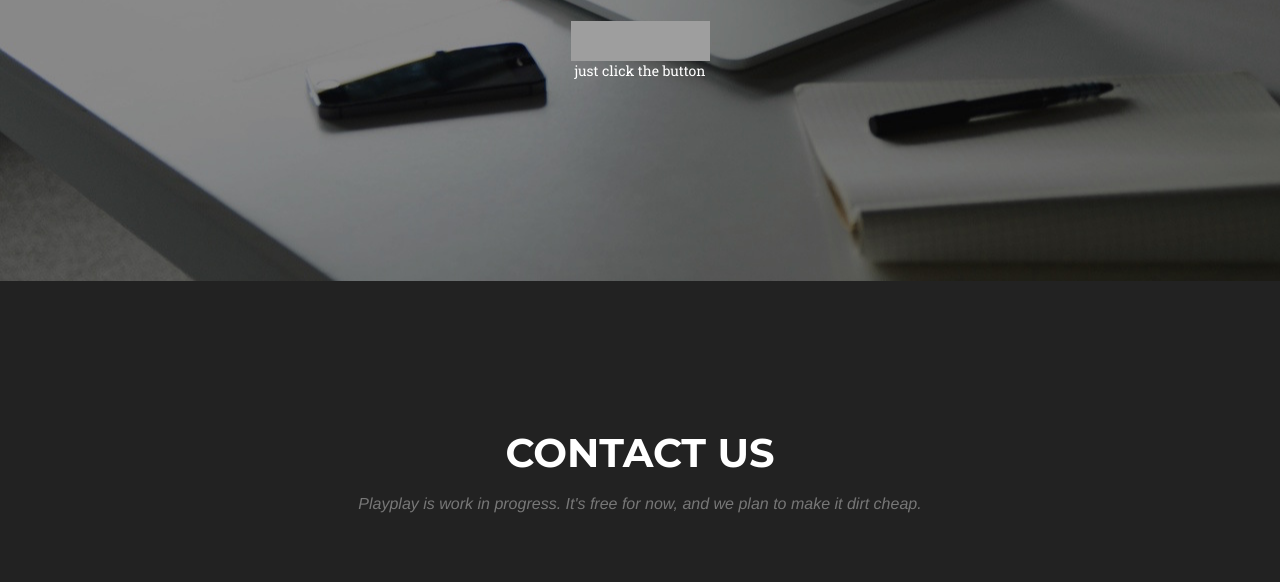
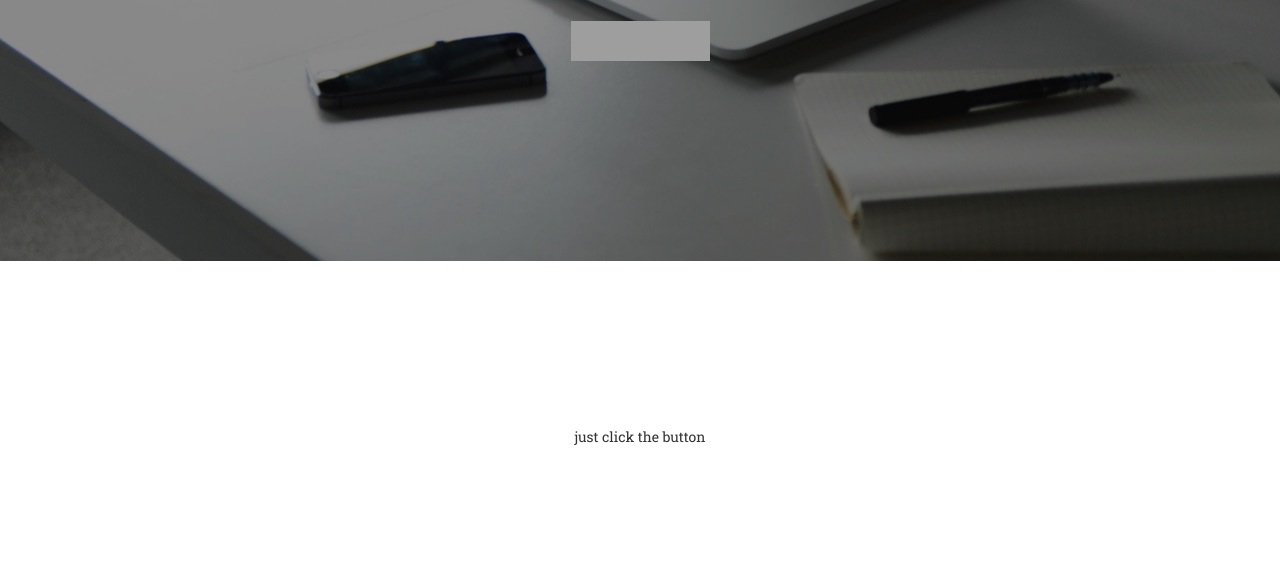
Before and after one commit to playplayio/playplay.io, a plain HTML site: page index.html in a window 1280 px wide. Shown: the part 469-1051 px from the top of the page. Drawn offline with nearby package versions, Linux system fonts and the light colour scheme; grey boxes are pictures that could not be loaded; a web font is replaced by a local one.

Commit message:
Hide header on error or success.

```diff
--- a/index.html
+++ b/index.html
@@ -72,10 +72,19 @@
                 <div class="intro-lead-in">Got Slack and a Ping-Pong table?</div>
                 <div class="intro-heading">PING-PONG FOR SLACK</div>
                 <a class="page-scroll" href="https://slack.com/oauth/authorize?scope=bot&client_id=17032864353.17033629782"><img alt="Add to Slack" height="40" width="139" src="https://platform.slack-edge.com/img/add_to_slack.png" srcset="https://platform.slack-edge.com/img/add_to_slack.png 1x, https://platform.slack-edge.com/img/add_to_slack@2x.png 2x"></a>
-                <div id="messages">just click the button</div>
             </div>
         </div>
     </header>
+
+    <section id="success">
+      <div class="container">
+        <div class="row">
+          <div class="col-lg-12 text-center">
+            <div id="messages" class="alert">just click the button</div>
+          </div>
+        </div>
+      </div>
+    </section>
 
     <!-- Contact Section -->
     <section id="contact">
--- a/js/register.js
+++ b/js/register.js
@@ -1,12 +1,13 @@
 $(document).ready(function() {
 
   var error = function(err) {
-    console.log(err);
     $('#messages').text(err.statusText || err.responseText || err);
+    $('header').hide();
   };
 
   var success = function(text) {
     $('#messages').text(text);
+    $('header').hide();
   };
 
   // Slack OAuth
```
